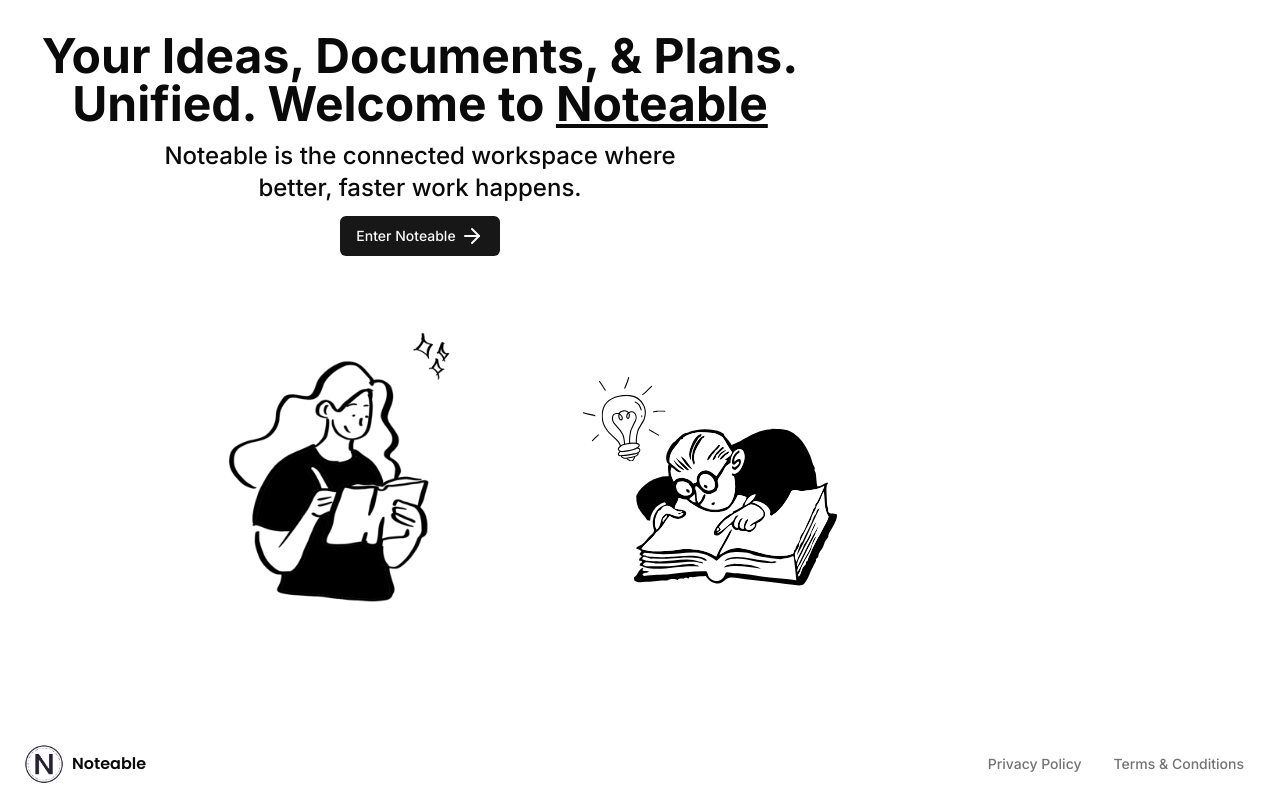
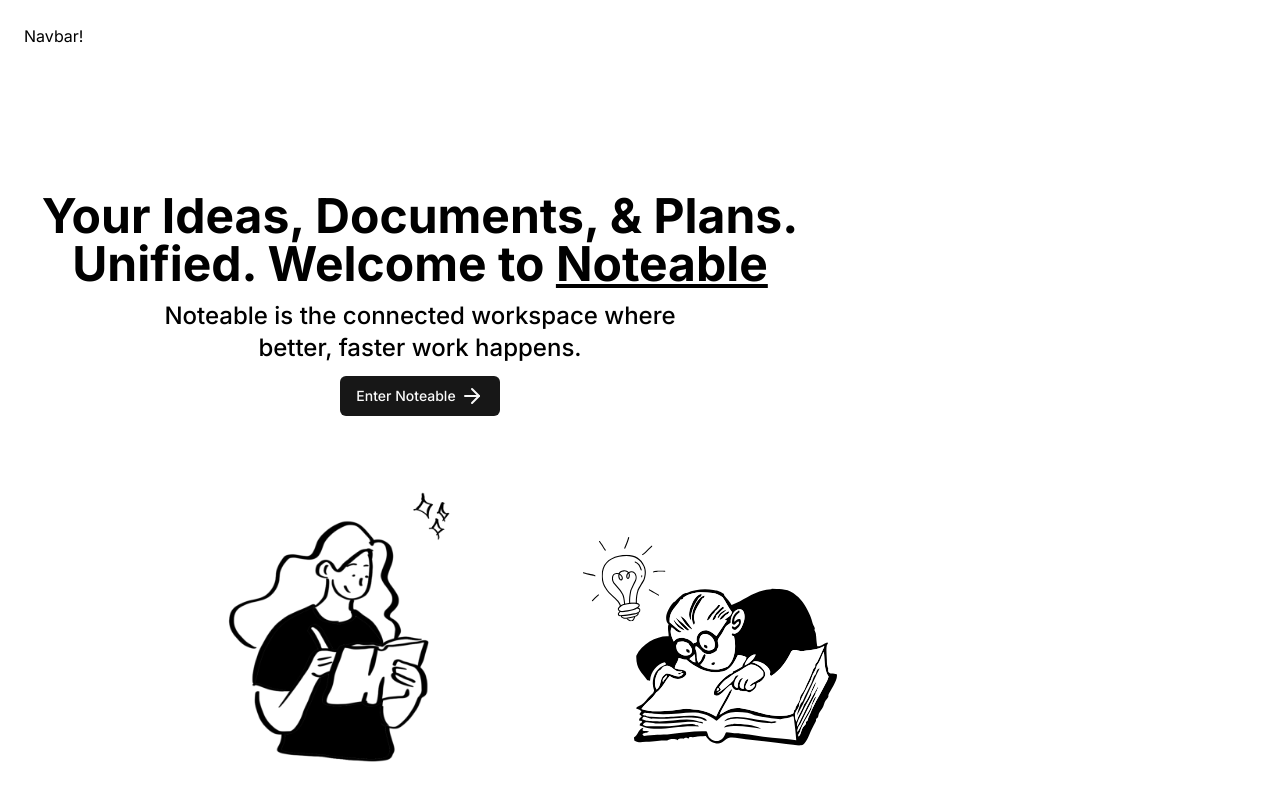
Before and after one commit to JonalynManguba/noteable, a Next.js app: page / in a window 1280 px wide. Shown: the top 800 px of the page. Built offline with nearby package versions, Linux system fonts and the light colour scheme.

Commit message:
Warning: Prop  did not match. issue resolved navbarwas initially not showing up on the landing page - issue was resolved by checking the file location layout.tsx wasn't inside the (marketing) folder spent 45 minutes figuring this out. Should I quit? Arggh

```diff
--- a/app/(marketing)/_components/navbar.tsx
+++ b/app/(marketing)/_components/navbar.tsx
@@ -1,13 +1,19 @@
 "use client";
+
+import { useScrollTop } from "@/hooks/use-scroll-top";
+import { cn } from "@/lib/utils";
 
 
 
 
 export const Navbar = () => {
     console.log("Navbar is working");
+    const scrolled = useScrollTop ();
 
     return (
-        <div className="text-black">
+        <div className={ cn (
+            "z-50 bg-background fixed top-0 flex items-center w-full p-6", scrolled && "border-b shadow-sm"
+        )}>
             Navbar!
         </div>
     )
--- a/app/(marketing)/layout.tsx
+++ b/app/(marketing)/layout.tsx
@@ -11,7 +11,7 @@ const MarketingLayout = ({
   return (
     <div className="h-full text-black">
       <Navbar/>
-      <main className="h-full pt-40">
+      <main className="h-[100vh] pt-40">
         {children}
       </main>
     </div>
--- /dev/null
+++ b/hooks/use-scroll-top.tsx
@@ -0,0 +1,41 @@
+import { useState, useEffect} from "react";
+
+
+        // - This hook is related to Navbar
+
+
+export const useScrollTop = (threshold = 10 ) => {
+    const [scrolled, setScrolled] = useState (false)
+
+
+    useEffect (()  =>  {
+
+
+
+
+        // Important Notes:
+
+
+        // function if the window scrollY is larger than threshold setScrolled is true, otherwise if the user goes back to the top setscroll is set to false.
+
+
+
+
+        const handleScroll = () => {
+            if (window.scrollY > threshold) {
+                setScrolled (true);
+            } else {
+                setScrolled (false);
+            }
+
+        };
+
+        window.addEventListener ("scroll", handleScroll);
+
+        return () => window.removeEventListener ("scroll", handleScroll);
+
+    }, [threshold]);
+
+        return scrolled;
+
+}
```
Also changed, not shown: app/(marketing)/page.tsx (renamed from app/page.tsx, +4 -3 lines).
